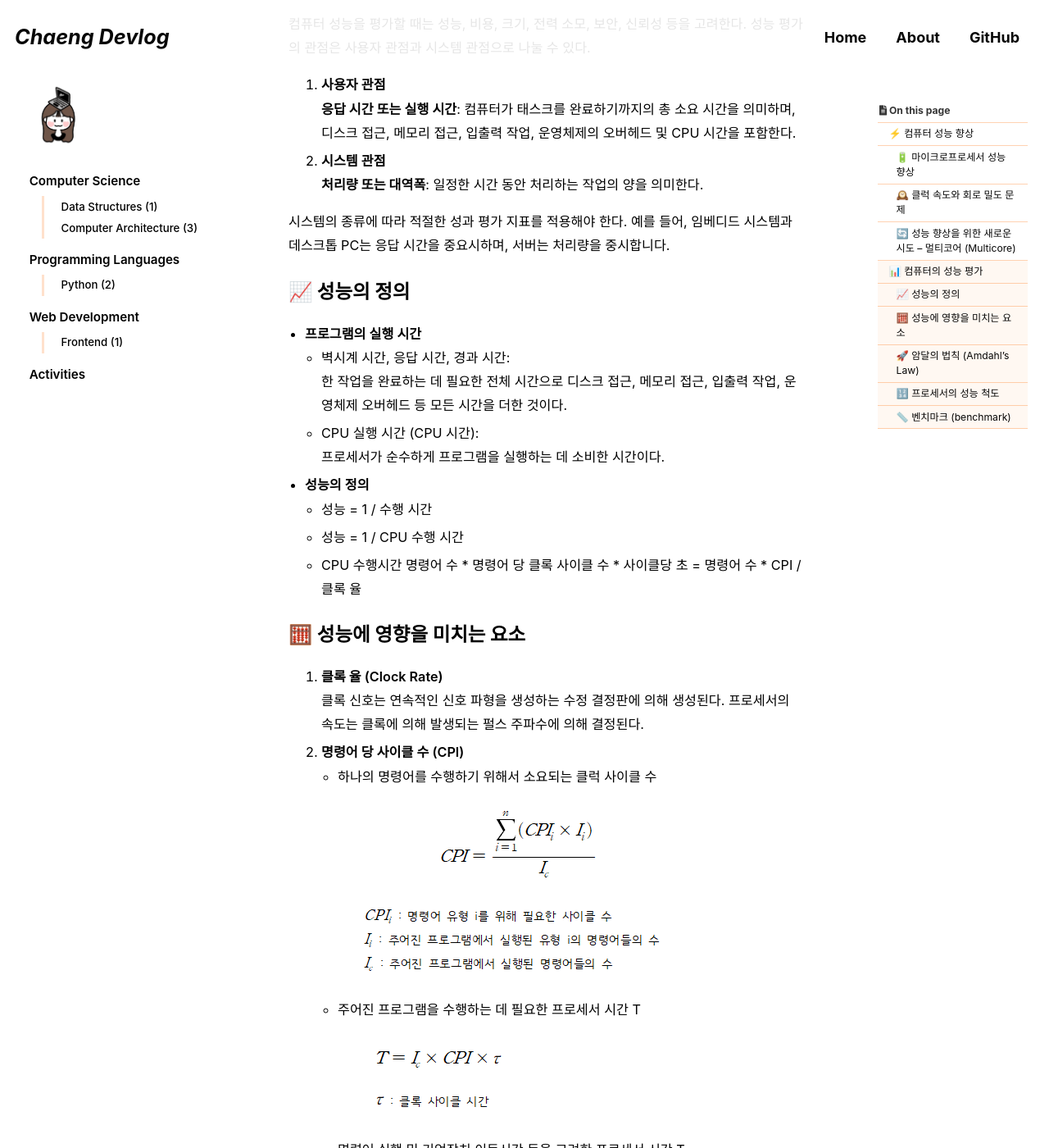
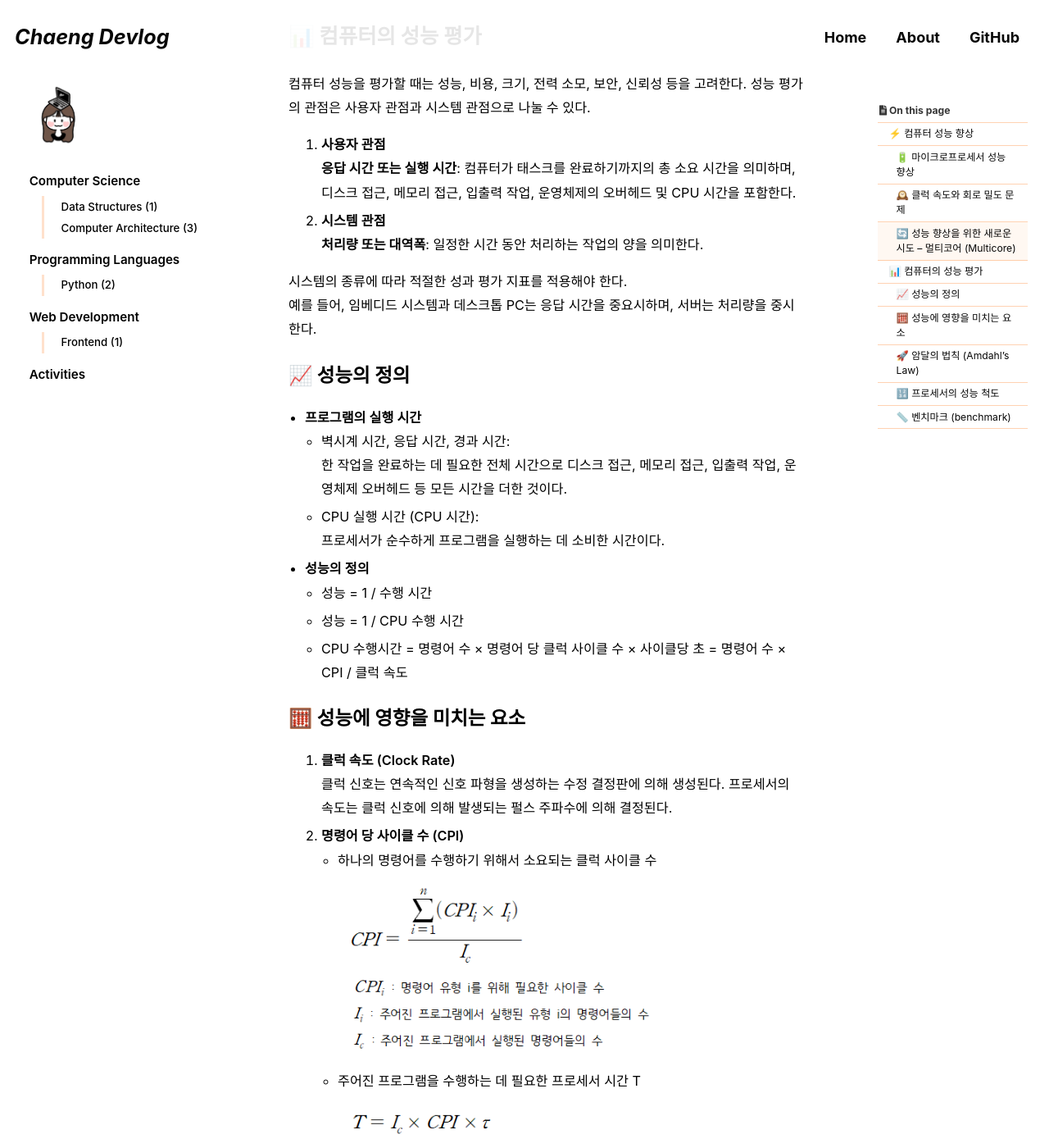
Before and after one commit to cchaeyoung/cchaeyoung.github.io, a Jekyll site: the page built from _posts/2024-09-15-performance-enhancement.md, in a window 1280 px wide and 1400 px high, scrolled down 2208 px. Shown: the whole window at 82% size. Built offline with Jekyll 4.4.1, drawn with Linux system fonts in a browser that asks for light colours; cached includes are drawn as plain includes; some web fonts are replaced; comment, search, counter and statistics services are not loaded; some of the changed text lies outside the part shown.

Commit message:
docs: Update content in performance-enhancement.md

```diff
--- a/_posts/2024-09-15-performance-enhancement.md
+++ b/_posts/2024-09-15-performance-enhancement.md
@@ -34,6 +34,7 @@
 
 
 <h3><strong>프로세서의 속도 향상 방안</strong></h3>
+
 1. **프로세서 하드웨어 속도 증가**
    - 논리 게이트의 크기를 줄이고, 더 많은 게이트를 조밀하게 배치하여 **클럭 속도를 높인다**.
    - 신호의 전파 시간을 감소시켜 전반적인 성능을 향상시킬 수 있다.
@@ -49,7 +50,7 @@
 
 프로세서의 클럭 속도를 높이면 성능이 향상되지만, 동시에 **전력 밀도 문제**가 발생한다. 전력 밀도는 칩의 단위 면적당 소비되는 전력을 의미하며, 클럭 속도가 높아질수록 증가한다. 이는 트랜지스터가 더 빠르게 동작하면서 더 많은 전력을 소모하기 때문이다.
 
-**트랜지스터 하나가 소비하는 전력:** 논리 값이 한 번 바뀔 때 소모되는 에너지 X 시간당 논리 값이 바뀌는 빈도
+**트랜지스터 하나가 소비하는 전력:** 논리 값이 한 번 바뀔 때 소모되는 에너지 × 시간당 논리 값이 바뀌는 빈도
 
 이러한 전력 소모 문제로 인해, 최신 프로세서들은 클럭 속도를 일정 수준에서 유지하며, 보통 3GHz에서 4GHz 사이로 안정화된 상태를 보인다. 이는 성능 향상과 전력 소비 간의 균형을 맞추기 위한 조치이다.
 
@@ -61,6 +62,7 @@
 
 멀티코어 구조는 성능 향상과 전력 효율성을 동시에 고려한 기술로, 성능을 극대화하고 전력 소모를 최소화하는 데 중요한 역할을 한다.
 
+---
 
 # 📊 컴퓨터의 성능 평가
 컴퓨터 성능을 평가할 때는 성능, 비용, 크기, 전력 소모, 보안, 신뢰성 등을 고려한다. 성능 평가의 관점은 사용자 관점과 시스템 관점으로 나눌 수 있다.
@@ -71,7 +73,8 @@
 2. **시스템 관점**
    **처리량 또는 대역폭**: 일정한 시간 동안 처리하는 작업의 양을 의미한다.
 
-시스템의 종류에 따라 적절한 성과 평가 지표를 적용해야 한다. 예를 들어, 임베디드 시스템과 데스크톱 PC는 응답 시간을 중요시하며, 서버는 처리량을 중시합니다.
+시스템의 종류에 따라 적절한 성과 평가 지표를 적용해야 한다.
+예를 들어, 임베디드 시스템과 데스크톱 PC는 응답 시간을 중요시하며, 서버는 처리량을 중시한다.
 
 ## 📈 성능의 정의
 
@@ -84,11 +87,11 @@
 - **성능의 정의**
     - 성능 = 1 / 수행 시간
     - 성능 = 1 / CPU 수행 시간
-    - CPU 수행시간 명령어 수 * 명령어 당 클록 사이클 수 * 사이클당 초 = 명령어 수 * CPI / 클록 율
+    - CPU 수행시간 = 명령어 수 × 명령어 당 클럭 사이클 수 × 사이클당 초 = 명령어 수 × CPI / 클럭 속도
 
 ## 🧮 성능에 영향을 미치는 요소
-1. **클록 율 (Clock Rate)**
-   클록 신호는 연속적인 신호 파형을 생성하는 수정 결정판에 의해 생성된다. 프로세서의 속도는 클록에 의해 발생되는 펄스 주파수에 의해 결정된다.
+1. **클럭 속도 (Clock Rate)**
+   클럭 신호는 연속적인 신호 파형을 생성하는 수정 결정판에 의해 생성된다. 프로세서의 속도는 클럭 신호에 의해 발생되는 펄스 주파수에 의해 결정된다.
 
 2. **명령어 당 사이클 수 (CPI)**
     - 하나의 명령어를 수행하기 위해서 소요되는 클럭 사이클 수
@@ -110,7 +113,8 @@
      ![MIPS](/assets/images/posts_img/computer-architecture/MIPS.png)
 
 2. **MFLOPS (Millions of Floating Point Operations Per Second)**
-   부동소수점 성능으로, 한 프로그램에서 수행되는 부동소수점 연산들의 수를 (수행 시간 * 10^6)으로 나눈 값이다.
+   부동소수점 성능으로, 한 프로그램에서 수행되는 부동소수점 연산들의 수를 (수행 시간 × 10<sup>6</sup>
+)으로 나눈 값이다.
 
 ## 📏 벤치마크 (benchmark)
 
```
Also changed, not shown: assets/images/posts_img/computer-architecture/CPI.png, assets/images/posts_img/computer-architecture/MIPS.png, assets/images/posts_img/computer-architecture/T-1.png, assets/images/posts_img/computer-architecture/T-2.png, assets/images/posts_img/computer-architecture/speedup.png.
